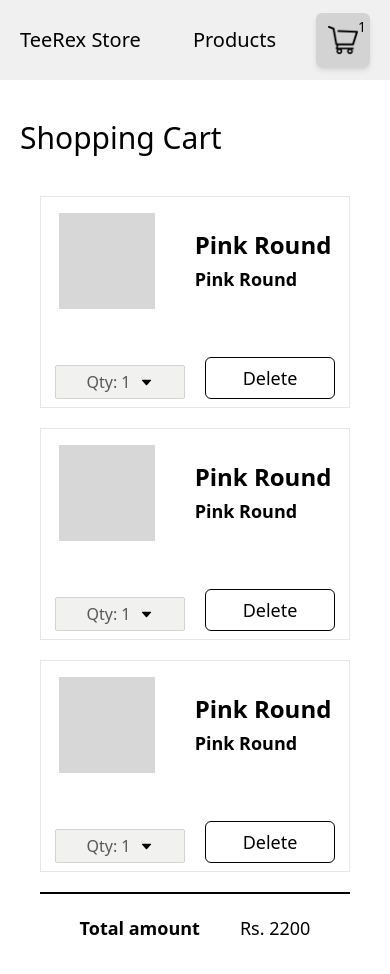
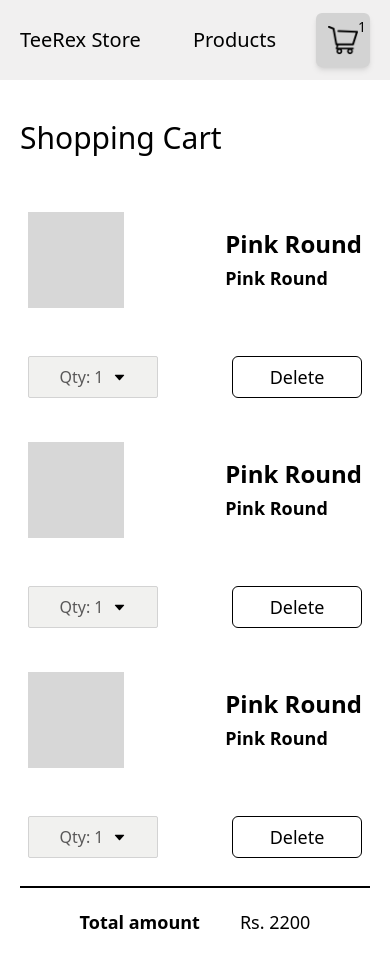
Before and after one commit to SINGH202/TeeRex-Store, a Next.js app: page /cart in a window 390 px wide. Shown: the top 974 px of the page. Built offline with nearby package versions, Linux system fonts and the light colour scheme.

Commit message:
Added cart card designs for responsive screens.

```diff
--- a/src/pages/cart.tsx
+++ b/src/pages/cart.tsx
@@ -7,19 +7,19 @@ export default function Cart() {
       <Navbar />
       <div className="flex flex-col gap-10 w-full max-w-7xl my-10 px-5 m">
         <span className="text-3xl font-medium">Shopping Cart</span>
-        <div className="flex flex-col gap-5 max-w-3xl px-5 lg:mx-28">
+        <div className="flex flex-col gap-5 max-w-3xl sm:px-5 lg:mx-28">
           {Array.from({ length: 3 }).map((_, index) => (
             <div
               key={index}
-              className="flex flex-col sm:flex-row items-center justify-between gap-10 py-2 border">
-              <div className="flex items-center justify-between gap-10 py-2">
+              className="flex flex-col sm:flex-row items-center justify-between gap-10 p-2">
+              <div className="flex items-center justify-between gap-10 py-2 w-full sm:w-fit">
                 <div className="bg-[#d7d7d7] w-24 h-24"></div>
                 <div className="flex flex-col justify-center gap-1">
                   <p className="font-bold text-2xl">Pink Round</p>
                   <p className="font-bold text-lg">Pink Round</p>
                 </div>
               </div>
-              <div className="flex justify-between items-end gap-5">
+              <div className="flex justify-between sm:justify-start w-full sm:w-fit sm:items-end gap-5">
                 <QuantityDropdown />
                 <button className="text-lg border-[1.5px] border-black rounded-md px-6 py-1.5 w-[130px]">
                   Delete
```
